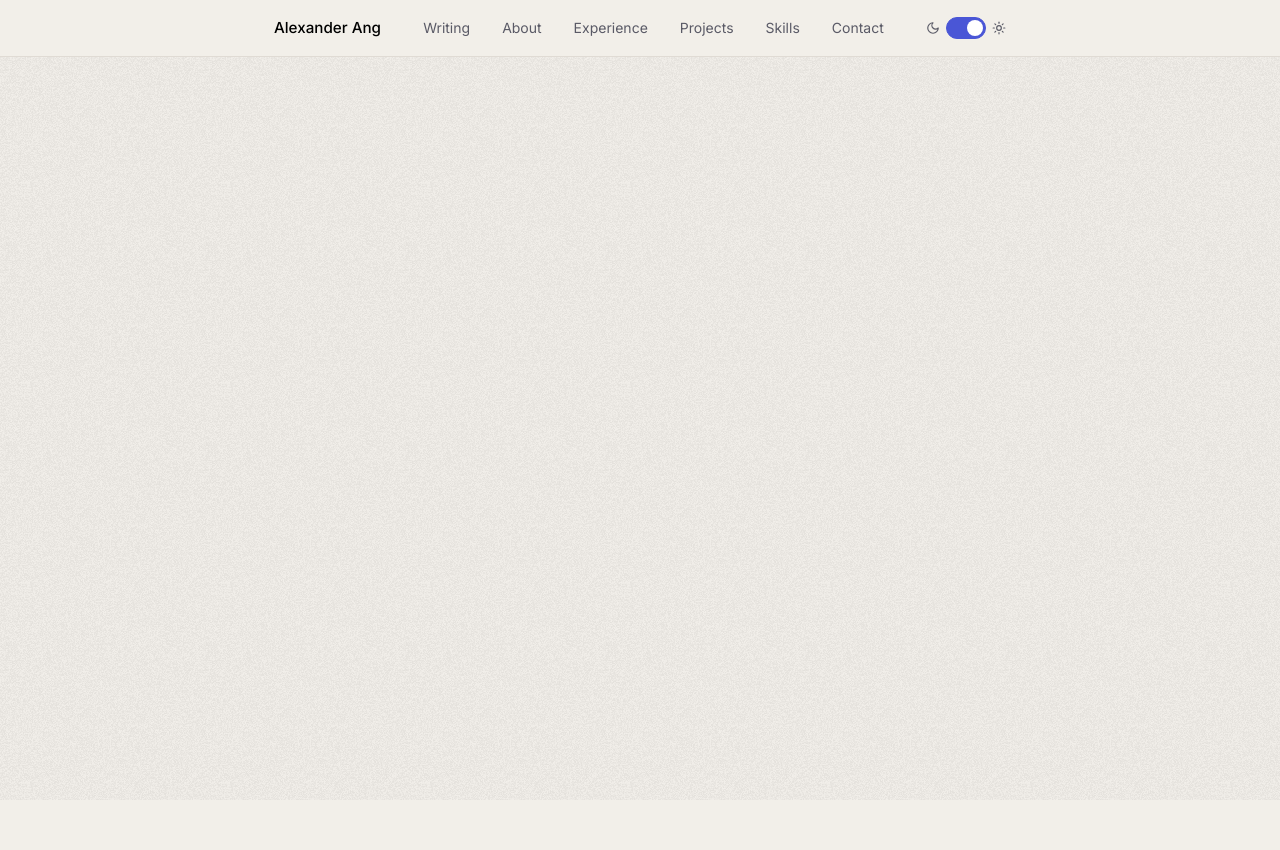
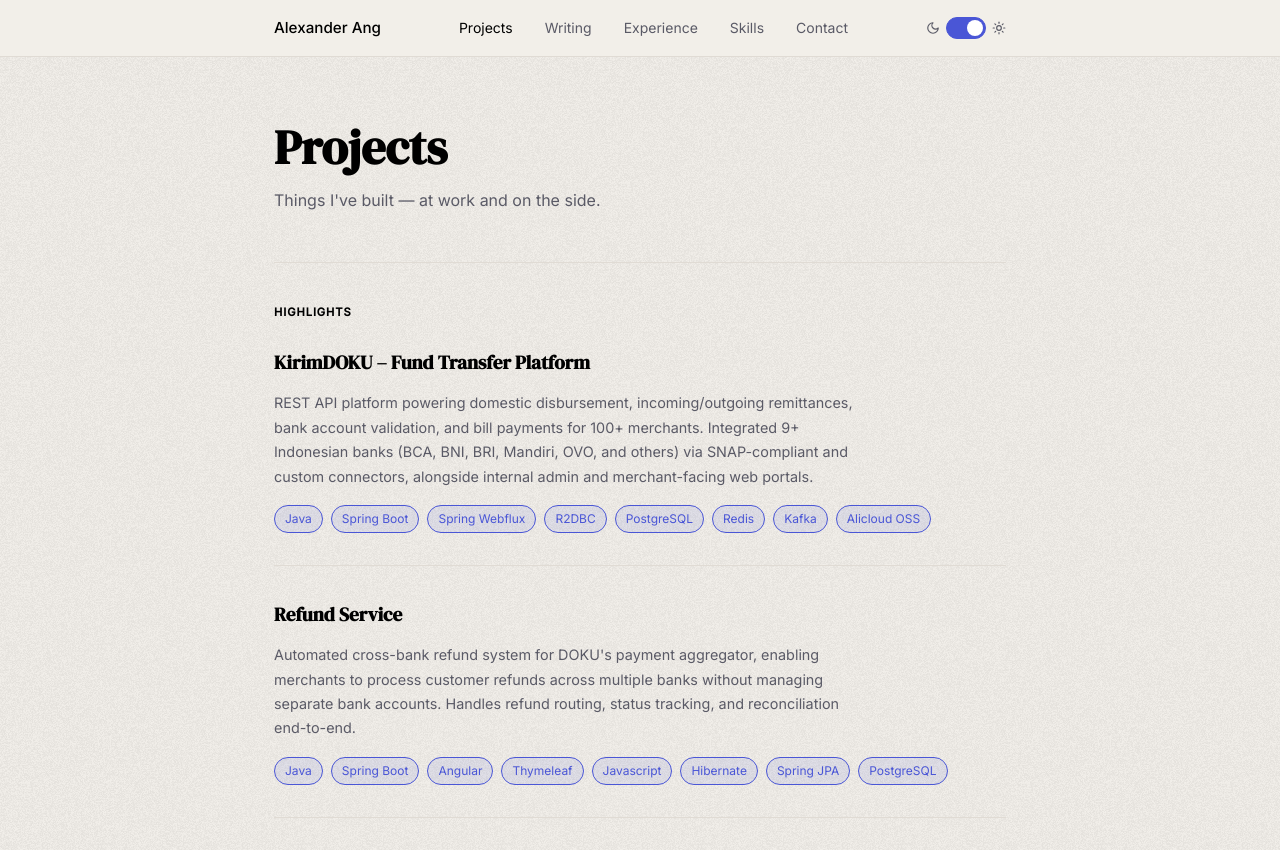
Before and after one commit to alexanderang24/portfolio, a Vue app: page /projects in a window 1280 px wide. Shown: the top 850 px of the page. Before the commit the page ends 800 px from the top, so only its background shows below. Built offline with nearby package versions, Linux system fonts and the light colour scheme.

Commit message:
add Projects page, adjust About and Hero section wording.

```diff
--- a/src/components/AboutSection.vue
+++ b/src/components/AboutSection.vue
@@ -3,17 +3,22 @@
 <template>
   <section id="about">
     <div class="container">
-      <h2 class="section-heading">About</h2>
+      <h2 class="section-heading">About Me</h2>
       <div class="about-body" v-appear>
         <p>
-          I'm a <span class="highlight">Software Engineer</span> based in Jakarta, Indonesia, with over <span class="highlight">7 years</span> of professional
-          experience in enterprise backend development — primarily in the <span class="highlight">Financial Services</span> and
-          <span class="highlight">Payment Gateway</span> sectors.
+          I'm a <span class="highlight">Software Engineer</span> based in Jakarta, Indonesia, with
+          <span class="highlight">7+ years</span> of experience in enterprise backend development —
+          specialising in <span class="highlight">financial services</span> and
+          <span class="highlight">payment infrastructure</span>.
         </p>
         <p>
-          At DOKU, I architect and maintain high-throughput payment systems built on <span class="highlight">Java and
-          Spring Boot</span> — focusing on transaction reliability, data integrity, and scalable merchant
-          workflows.
+          At DOKU, I've built and maintained the systems behind <span class="highlight">KirimDOKU</span>
+          (fund transfers across 9+ banks), <span class="highlight">Refund Service</span>, and
+          <span class="highlight">QRIS merchant onboarding</span> — contributing to a platform that
+          processes a total of <span class="highlight">360M+ transactions</span> and
+          <span class="highlight">330T+ IDR</span> in volume, serving
+          <span class="highlight">100+ merchants</span> and <span class="highlight">4M+ users</span>
+          across 45+ payment methods.
         </p>
         <p>
           Outside of work, I've been expanding into frontend development with Vue.js, exploring
--- a/src/components/HeroSection.vue
+++ b/src/components/HeroSection.vue
@@ -6,7 +6,7 @@
         Available for new roles
       </div>
       <p class="eyebrow"><span class="highlight">Software Engineer</span> · 7+ Years</p>
-      <h1 class="hero-heading">Building payment systems that don't fail.</h1>
+      <h1 class="hero-heading">Crafting reliable APIs for the payments industry.</h1>
       <p class="hero-sub">
         Hi, I'm Alexander. I specialise in enterprise backend development using Java (Spring Boot)
         and high-throughput payment architectures.
@@ -22,8 +22,9 @@
         </div>
       </div>
       <div class="hero-links">
-        <a href="#" @click.prevent="scrollTo('projects')">View my work ↓</a>
+        <a href="#" @click.prevent="scrollTo('skills')">Check my skills ↓</a>
         <a href="#" @click.prevent="scrollTo('contact')">Get in touch ↓</a>
+        <RouterLink to="/projects">Check my projects →</RouterLink>
         <RouterLink to="/writing">Check my writings →</RouterLink>
       </div>
     </div>
--- a/src/components/NavBar.vue
+++ b/src/components/NavBar.vue
@@ -3,12 +3,9 @@
     <div class="navbar-inner">
       <a class="navbar-logo" href="#" @click.prevent="scrollToTop">Alexander Ang</a>
       <ul class="navbar-links" :class="{ open: menuOpen }">
-        <li>
-          <RouterLink to="/writing" @click="menuOpen = false">Writing</RouterLink>
-        </li>
-        <li><a href="#" @click.prevent="scrollTo('about')" :class="{ active: onHome && activeId === 'about' }">About</a></li>
+        <li><RouterLink to="/projects" @click="menuOpen = false">Projects</RouterLink></li>
+        <li><RouterLink to="/writing" @click="menuOpen = false">Writing</RouterLink></li>
         <li><a href="#" @click.prevent="scrollTo('experience')" :class="{ active: onHome && activeId === 'experience' }">Experience</a></li>
-        <li><a href="#" @click.prevent="scrollTo('projects')" :class="{ active: onHome && activeId === 'projects' }">Projects</a></li>
         <li><a href="#" @click.prevent="scrollTo('skills')" :class="{ active: onHome && activeId === 'skills' }">Skills</a></li>
         <li><a href="#" @click.prevent="scrollTo('contact')" :class="{ active: onHome && activeId === 'contact' }">Contact</a></li>
       </ul>
--- a/src/components/ProjectCard.vue
+++ b/src/components/ProjectCard.vue
@@ -67,7 +67,7 @@
 }
 
 .card-links a {
-  color: var(--color-text-muted);
+  color: var(--color-text-secondary);
   text-decoration: none;
   display: flex;
   align-items: center;
--- /dev/null
+++ b/src/data/projectCategories.js
@@ -0,0 +1,43 @@
+export const projectCategories = [
+    {
+        category: 'Coding Practice',
+        projects: [
+            {name: 'LeetCode Submissions', githubUrl: 'https://github.com/alexanderang24/leetcode-submissions'},
+            {name: 'HackerRank (Java)', githubUrl: 'https://github.com/alexanderang24/hackerrank-java'},
+        ],
+    },
+    {
+        category: 'Learning Projects',
+        projects: [
+            {name: 'Spring Boot Cache', githubUrl: 'https://github.com/alexanderang24/learn-spring-boot-cache'},
+            {name: 'Spring Boot Batch', githubUrl: 'https://github.com/alexanderang24/learn-spring-boot-batch'},
+            {name: 'MDC Logging', githubUrl: 'https://github.com/alexanderang24/learn-logging-mdc'},
+            {name: 'Hystrix Circuit Breaker', githubUrl: 'https://github.com/alexanderang24/learn-circuit-breaker-hystrix'},
+            {name: 'Spring Boot Ehcache', githubUrl: 'https://github.com/alexanderang24/learn-ehcache'},
+            {name: 'Spring Data Redis', githubUrl: 'https://github.com/alexanderang24/learn-cache-redis'},
+            {name: 'Redis API', githubUrl: 'https://github.com/alexanderang24/learn-redis-api'},
+            {name: 'Redis Core', githubUrl: 'https://github.com/alexanderang24/learn-redis-core'},
+            {name: 'WebSocket Sender', githubUrl: 'https://github.com/alexanderang24/learn-websocket-sender'},
+            {name: 'WebSocket Receiver', githubUrl: 'https://github.com/alexanderang24/learn-websocket-receiver'},
+            {name: 'AOP Logging', githubUrl: 'https://github.com/alexanderang24/learn-logging-aop'},
+        ],
+    },
+    {
+        category: 'Simple Apps',
+        projects: [
+            {name: 'Retail Web App (Thymeleaf)', githubUrl: 'https://github.com/alexanderang24/simple-app-spring-boot-retail-web'},
+            {name: 'Simple Payment API', githubUrl: 'https://github.com/alexanderang24/springboot-simpleapp'},
+        ],
+    },
+    {
+        category: 'Bootcamp Projects',
+        projects: [
+            {name: 'Golang Final Project', githubUrl: 'https://github.com/alexanderang24/golang-demo-mousehunt'},
+            {name: 'Golang Mini Project', githubUrl: 'https://github.com/alexanderang24/sanbercode-quiz-mini-project'},
+            {name: 'Golang Tasks', githubUrl: 'https://github.com/alexanderang24/sanbercode-golang-batch-42-alex'},
+            {name: 'ReactJS', githubUrl: 'https://github.com/alexanderang24/IM-Sanbercode-Reactjs-Batch-22'},
+            {name: 'Flutter Tasks', githubUrl: 'https://github.com/alexanderang24/bootcampflutter'},
+            {name: 'Flutter Final Project', githubUrl: 'https://github.com/alexanderang24/bootcampflutter-final-project'},
+        ],
+    },
+]
--- a/src/data/projects.js
+++ b/src/data/projects.js
@@ -3,7 +3,7 @@
     id: 1,
     title: 'KirimDOKU – Fund Transfer Platform',
     description:
-      'REST API platform powering domestic disbursement, incoming/outgoing remittances, bank account validation, and bill payments for 150+ merchants. Integrated 9+ Indonesian banks (BCA, BNI, BRI, Mandiri, OVO, and others) via SNAP-compliant and custom connectors, alongside internal admin and merchant-facing web portals.',
+      'REST API platform powering domestic disbursement, incoming/outgoing remittances, bank account validation, and bill payments for 100+ merchants. Integrated 9+ Indonesian banks (BCA, BNI, BRI, Mandiri, OVO, and others) via SNAP-compliant and custom connectors, alongside internal admin and merchant-facing web portals.',
     tech: ['Java', 'Spring Boot', 'Spring Webflux', 'R2DBC', 'PostgreSQL', 'Redis', 'Kafka', 'Alicloud OSS'],
     githubUrl: null,
     liveUrl: null,
--- a/src/router/index.js
+++ b/src/router/index.js
@@ -2,11 +2,13 @@
 import HomeView from '../views/HomeView.vue'
 import WritingView from '../views/WritingView.vue'
 import PostView from '../views/PostView.vue'
+import ProjectsView from '../views/ProjectsView.vue'
 
 const routes = [
   { path: '/', component: HomeView },
   { path: '/writing', component: WritingView },
   { path: '/writing/:slug', component: PostView },
+  { path: '/projects', component: ProjectsView },
 ]
 
 export default createRouter({
@@ -14,6 +16,8 @@
   routes,
   scrollBehavior(to, from, savedPosition) {
     if (savedPosition) return savedPosition
-    return { top: 0, behavior: 'instant' }
+    return new Promise(resolve => {
+      setTimeout(() => resolve({ top: 0, behavior: 'instant' }), 120)
+    })
   },
 })
--- /dev/null
+++ b/src/views/ProjectsView.vue
@@ -0,0 +1,112 @@
+<template>
+  <div class="projects-page">
+    <div class="container">
+      <div class="page-header">
+        <h1 class="page-title">Projects</h1>
+        <p class="page-tagline">Things I've built — at work and on the side.</p>
+      </div>
+
+      <div class="section">
+        <h2 class="section-label">Highlights</h2>
+        <div class="highlights-list">
+          <ProjectCard v-for="project in projects" :key="project.id" :project="project" />
+        </div>
+      </div>
+
+      <div v-for="cat in projectCategories" :key="cat.category" class="section">
+        <h2 class="section-label">{{ cat.category }}</h2>
+        <div class="category-grid">
+          <a
+            v-for="p in cat.projects"
+            :key="p.name"
+            :href="p.githubUrl"
+            target="_blank"
+            rel="noopener"
+            class="project-link"
+          >
+            <span>{{ p.name }}</span>
+            <Code2 :size="14" class="link-icon" />
+          </a>
+        </div>
+      </div>
+    </div>
+  </div>
+</template>
+
+<script setup>
+import { Code2 } from '@lucide/vue'
+import { projects } from '../data/projects.js'
+import { projectCategories } from '../data/projectCategories.js'
+import ProjectCard from '../components/ProjectCard.vue'
+</script>
+
+<style scoped>
+.projects-page {
+  padding-top: 56px;
+}
+
+.page-header {
+  padding: 64px 0 48px;
+}
+
+.page-title {
+  font-family: var(--font-display);
+  font-size: clamp(2rem, 5vw, 3rem);
+  color: var(--color-text-primary);
+  line-height: 1.15;
+  margin-bottom: 0.75rem;
+}
+
+.page-tagline {
+  font-size: 1rem;
+  color: var(--color-text-secondary);
+}
+
+.section {
+  border-top: 1px solid var(--color-border);
+  padding: 40px 0;
+}
+
+.section-label {
+  font-size: 0.7rem;
+  font-variant: small-caps;
+  letter-spacing: 0.08em;
+  text-transform: uppercase;
+  color: var(--color-text-primary);
+  margin-bottom: 1.5rem;
+}
+
+.highlights-list {
+  margin-top: 1rem;
+}
+
+.category-grid {
+  display: grid;
+  grid-template-columns: repeat(auto-fill, minmax(240px, 1fr));
+  gap: 0.5rem;
+}
+
+.project-link {
+  display: flex;
+  align-items: center;
+  justify-content: space-between;
+  gap: 0.75rem;
+  padding: 0.6rem 0.75rem;
+  border: 1px solid var(--color-border);
+  border-radius: 6px;
+  color: var(--color-text-secondary);
+  text-decoration: none;
+  font-size: 0.875rem;
+  transition: color var(--transition-base), border-color var(--transition-base);
+}
+
+.project-link:hover {
+  color: var(--color-text-primary);
+  border-color: var(--color-text-muted);
+}
+
+.link-icon {
+  flex-shrink: 0;
+  color: var(--color-text-secondary);
+}
+</style>
--- a/src/views/WritingView.vue
+++ b/src/views/WritingView.vue
@@ -79,7 +79,7 @@
 .year-label {
   font-family: var(--font-display);
   font-size: 1.1rem;
-  color: var(--color-text-muted);
+  color: var(--color-text-secondary);
   margin-bottom: 2rem;
 }
 
```
Also changed, not shown: src/components/ProjectsSection.vue (+16 -0 lines).
